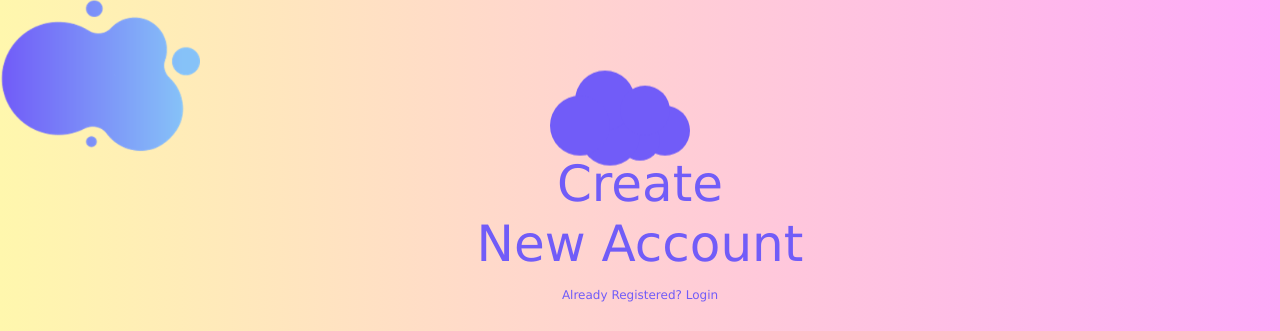
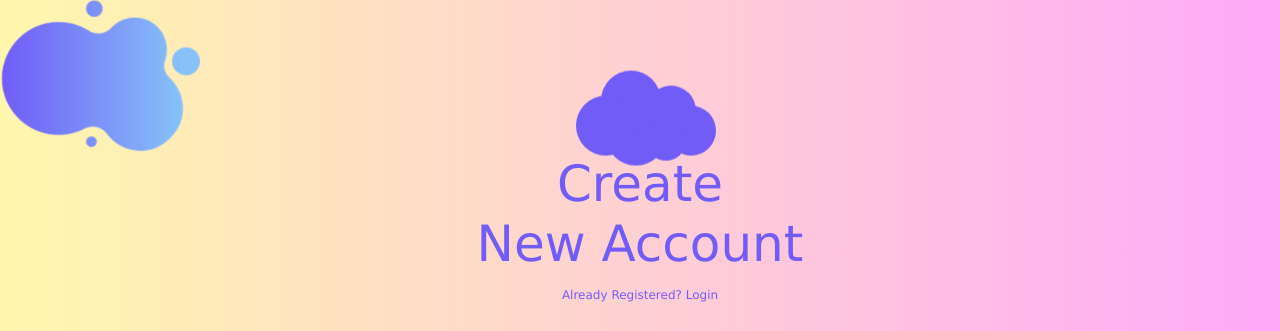
Before and after one commit to Rebecca115/CITS-5505-group-work, a Flask app: page /user/register in a window 1280 px wide. Shown: the top 331 px of the page. Run offline with Flask 3, Linux system fonts and the light colour scheme; parts of the project's set-up code (start-up, migrations or seed data) failed here and were passed over; some libraries are stand-ins or nearby versions.

Commit message:
tiny adjust2

```diff
--- a/static/style_1.css
+++ b/static/style_1.css
@@ -58,7 +58,7 @@ input{
   border-radius: 50px;
   position: absolute;
   top: 100px;
-  left: 43%;
+  left: 45%;
   background-color:#715CF8 ;
   height: 60px; width: 60px;
   box-shadow:
--- a/static/style_2.css
+++ b/static/style_2.css
@@ -54,7 +54,7 @@ input{
     position: absolute;
     align-items: center;
     top: 100px;
-    left: 43%;
+    left: 45%;
     align-items:center;
     background-color:#715CF8 ;
     height: 60px; width: 60px;
```
